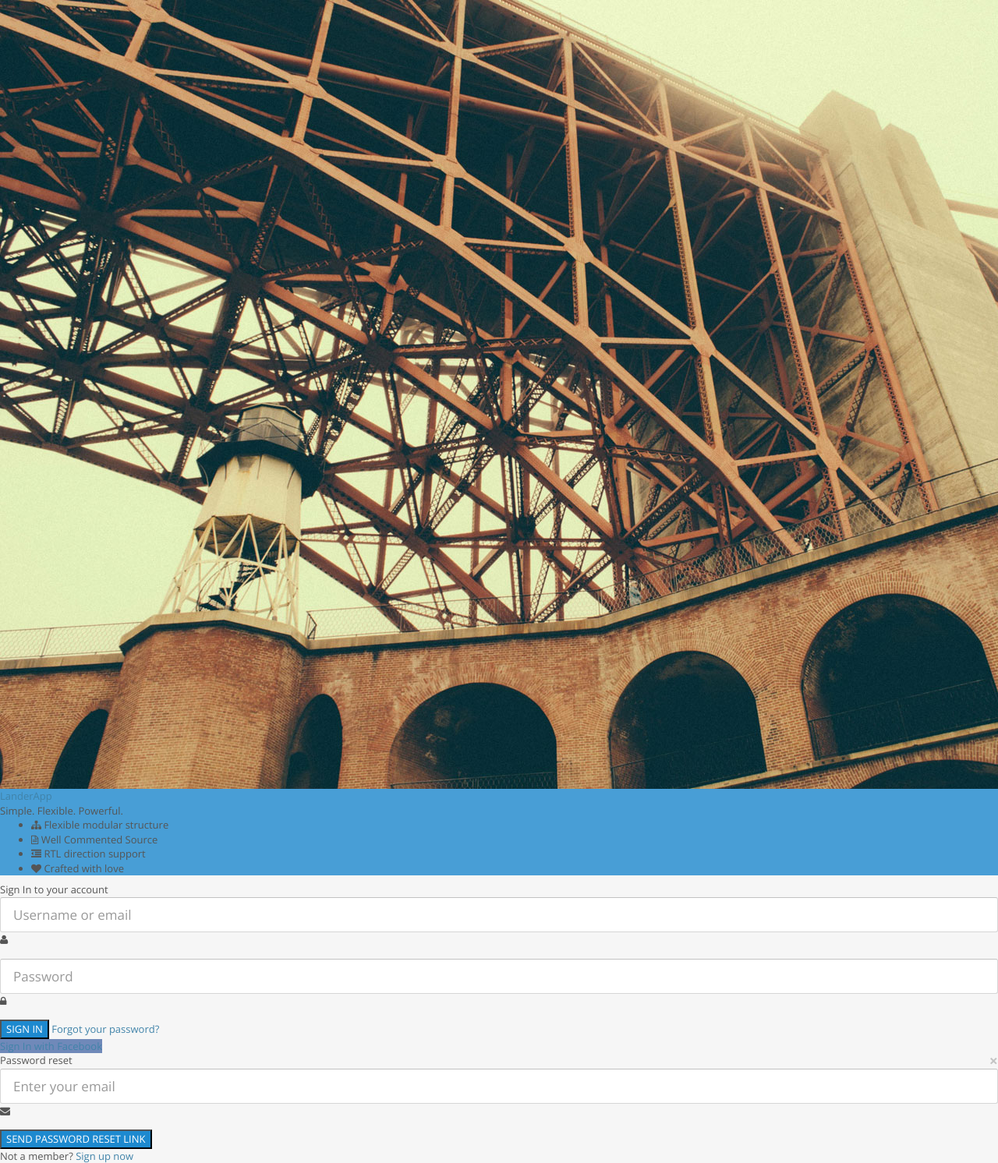
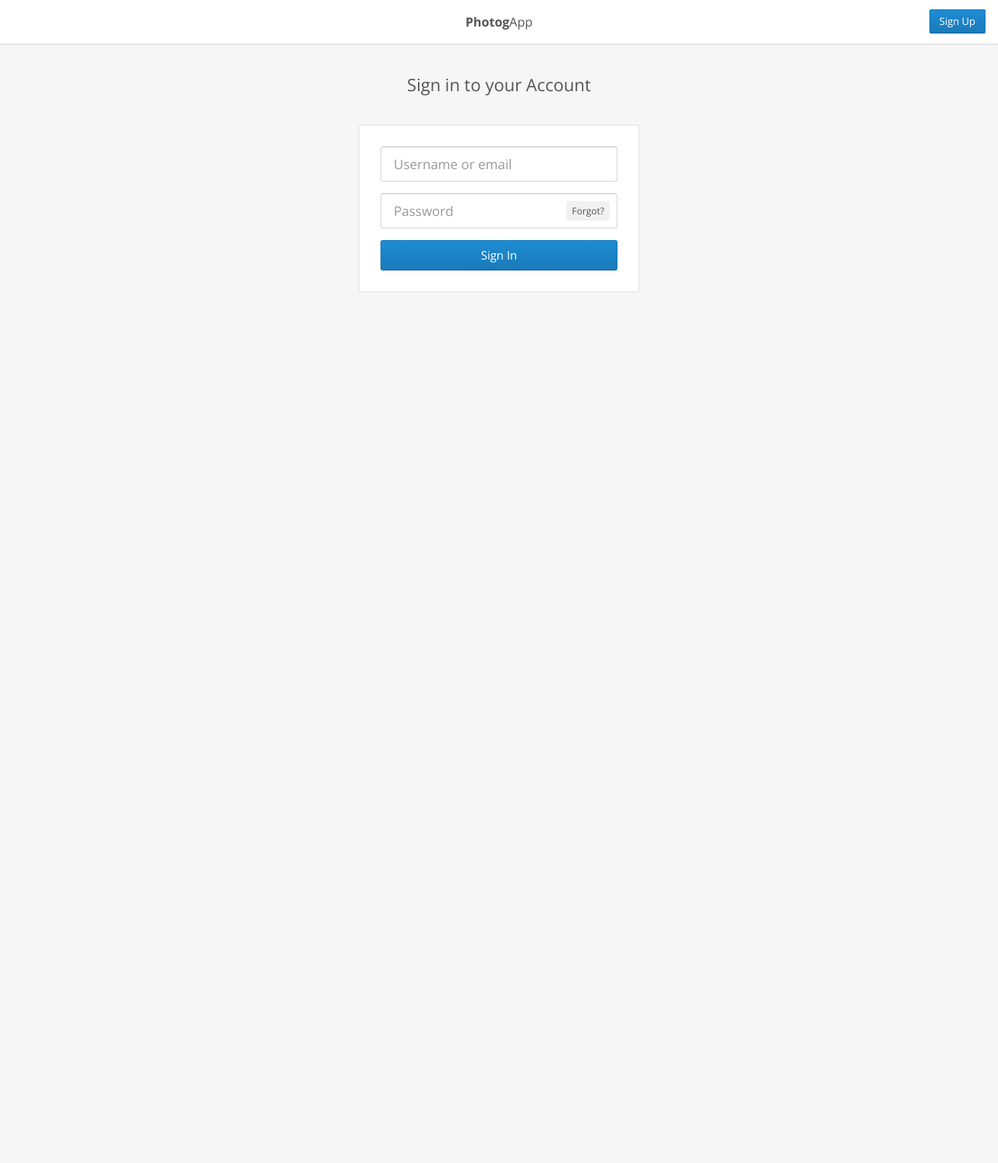
Before and after one commit to caseydm/photog, a Flask app: template project/templates/account/login.html in a window 1280 px wide; the page is wider, and only the part inside the window is pictured. Shown: that part at 78% size. After the commit the page ends 375 px from the top of that part, so only its background shows below. Run offline with Flask 2, Linux system fonts and the light colour scheme; the template is opened without the code that fills it, so the values that code supplies are empty; some libraries are stand-ins or nearby versions.

Commit message:
first draft login and register pages

```diff
--- a/project/templates/account/base.html
+++ b/project/templates/account/base.html
@@ -15,6 +15,7 @@
     <!-- LanderApp's stylesheets -->
     <link href="{{ url_for('static', filename='css/bootstrap.min.css') }}" rel="stylesheet" type="text/css">
     <link href="{{ url_for('static', filename='css/landerapp.min.css') }}" rel="stylesheet" type="text/css">
+    <link href="{{ url_for('static', filename='css/pages.min.css') }}" rel="stylesheet" type="text/css">
     <link href="{{ url_for('static', filename='css/widgets.min.css') }}" rel="stylesheet" type="text/css">
     <link href="{{ url_for('static', filename='css/rtl.min.css') }}" rel="stylesheet" type="text/css">
     <link href="{{ url_for('static', filename='css/themes.min.css') }}" rel="stylesheet" type="text/css">
@@ -22,53 +23,12 @@
     <!--[if lt IE 9]>
         <script src="assets/javascripts/ie.min.js"></script>
     <![endif]-->
+
 </head>
 
-<body class="theme-default page-signin">
-    <!-- Page background -->
-    <div id="page-signin-bg">
-        <!-- Background overlay -->
-        <div class="overlay"></div>
-        <!-- Replace this with your bg image -->
-        <img src="{{ url_for('static', filename='img/signin-bg-1.jpg') }}" alt="">
-    </div>
-    <!-- / Page background -->
 
     {% block content %}
     {% endblock %}
 
-<!-- Get jQuery from Google CDN -->
-<!--[if !IE]> -->
-    <script type="text/javascript"> window.jQuery || document.write('<script src="assets/javascripts/jquery.min.js">'+"<"+"/script>"); </script>
-<!-- <![endif]-->
-<!--[if lte IE 9]>
-    <script type="text/javascript"> window.jQuery || document.write('<script src="https://ajax.googleapis.com/ajax/libs/jquery/1.8.3/jquery.min.js">'+"<"+"/script>"); </script>
-<![endif]-->
 
-
-<!-- LanderApp's javascripts -->
-<script src="{{ url_for('static', filename='js/bootstrap.min.js') }}"></script>
-<script src="{{ url_for('static', filename='js/landerapp.min.js') }}"></script>
-
-<script type="text/javascript">
-    // Resize BG
-    init.push(function () {
-        var $ph  = $('#page-signin-bg'),
-            $img = $ph.find('> img');
-
-        $(window).on('resize', function () {
-            $img.attr('style', '');
-            if ($img.height() < $ph.height()) {
-                $img.css({
-                    height: '100%',
-                    width: 'auto'
-                });
-            }
-        });
-    });
-
-    window.LanderApp.start(init);
-</script>
-
-</body>
 </html>
--- a/project/templates/account/login.html
+++ b/project/templates/account/login.html
@@ -1,89 +1,39 @@
-{% extends 'base.html' %}
+{% extends 'account/base.html' %}
 
 {% block content %}
 
-<!-- Container -->
-<div class="signin-container">
+<body class="theme-default page-signin-alt">
 
-    <!-- Left side -->
-    <div class="signin-info">
+    <!-- 2. $MAIN_NAVIGATION ===========================================================================
+
+        Main navigation
+    -->
+    <div class="signin-header">
         <a href="index.html" class="logo">
-            Lander<span style="font-weight:100;">App</span>
+            <strong>Photog</strong>App
         </a> <!-- / .logo -->
-        <div class="slogan">
-            Simple. Flexible. Powerful.
-        </div> <!-- / .slogan -->
-        <ul>
-            <li><i class="fa fa-sitemap signin-icon"></i> Flexible modular structure</li>
-            <li><i class="fa fa-file-text-o signin-icon"></i> Well Commented Source</li>
-            <li><i class="fa fa-outdent signin-icon"></i> RTL direction support</li>
-            <li><i class="fa fa-heart signin-icon"></i> Crafted with love</li>
-        </ul> <!-- / Info list -->
-    </div>
-    <!-- / Left side -->
+        <a href="{{ url_for('register') }}" class="btn btn-primary">Sign Up</a>
+    </div> <!-- / .header -->
 
-    <!-- Right side -->
-    <div class="signin-form">
+    <h1 class="form-header">Sign in to your Account</h1>
 
     <!-- Form -->
-        <form action="index.html" id="signin-form_id">
-            <div class="signin-text">
-                <span>Sign In to your account</span>
-            </div> <!-- / .signin-text -->
-
-            <div class="form-group w-icon">
+    <form action="index.html" id="signin-form_id" class="panel">
+        <div class="form-group">
             <input type="text" name="signin_username" id="username_id" class="form-control input-lg" placeholder="Username or email">
-                <span class="fa fa-user signin-form-icon"></span>
         </div> <!-- / Username -->
 
-            <div class="form-group w-icon">
+        <div class="form-group signin-password">
             <input type="password" name="signin_password" id="password_id" class="form-control input-lg" placeholder="Password">
-                <span class="fa fa-lock signin-form-icon"></span>
+            <a href="#" class="forgot">Forgot?</a>
         </div> <!-- / Password -->
 
         <div class="form-actions">
-                <input type="submit" value="SIGN IN" class="signin-btn bg-primary">
-                <a href="#" class="forgot-password" id="forgot-password-link">Forgot your password?</a>
+            <input type="submit" value="Sign In" class="btn btn-primary btn-block btn-lg">
         </div> <!-- / .form-actions -->
     </form>
     <!-- / Form -->
 
-        <!-- "Sign In with" block -->
-        <div class="signin-with">
-            <!-- Facebook -->
-            <a href="index.html" class="signin-with-btn" style="background:#4f6faa;background:rgba(79, 111, 170, .8);">Sign In with <span>Facebook</span></a>
-        </div>
-        <!-- / "Sign In with" block -->
+</body>
 
-        <!-- Password reset form -->
-        <div class="password-reset-form" id="password-reset-form">
-            <div class="header">
-                <div class="signin-text">
-                    <span>Password reset</span>
-                    <div class="close">&times;</div>
-                </div> <!-- / .signin-text -->
-            </div> <!-- / .header -->
-
-            <!-- Form -->
-            <form action="index.html" id="password-reset-form_id">
-                <div class="form-group w-icon">
-                    <input type="text" name="password_reset_email" id="p_email_id" class="form-control input-lg" placeholder="Enter your email">
-                    <span class="fa fa-envelope signin-form-icon"></span>
-                </div> <!-- / Email -->
-
-                <div class="form-actions">
-                    <input type="submit" value="SEND PASSWORD RESET LINK" class="signin-btn bg-primary">
-                </div> <!-- / .form-actions -->
-            </form>
-            <!-- / Form -->
-        </div>
-        <!-- / Password reset form -->
-    </div>
-    <!-- Right side -->
-</div>
-<!-- / Container -->
-
-<div class="not-a-member">
-    Not a member? <a href="pages-signup.html">Sign up now</a>
-</div>
 {% endblock %}
--- a/project/views.py
+++ b/project/views.py
@@ -152,6 +152,6 @@ def register():
                 flash(err.message.get('message'))
 
     return render_template(
-        'register.html',
+        'account/register.html',
         form=form,
     )
```
Also changed, not shown: project/templates/account/register.html (added, +52 -0 lines). Lines whose indentation alone changed are shown as unchanged.
